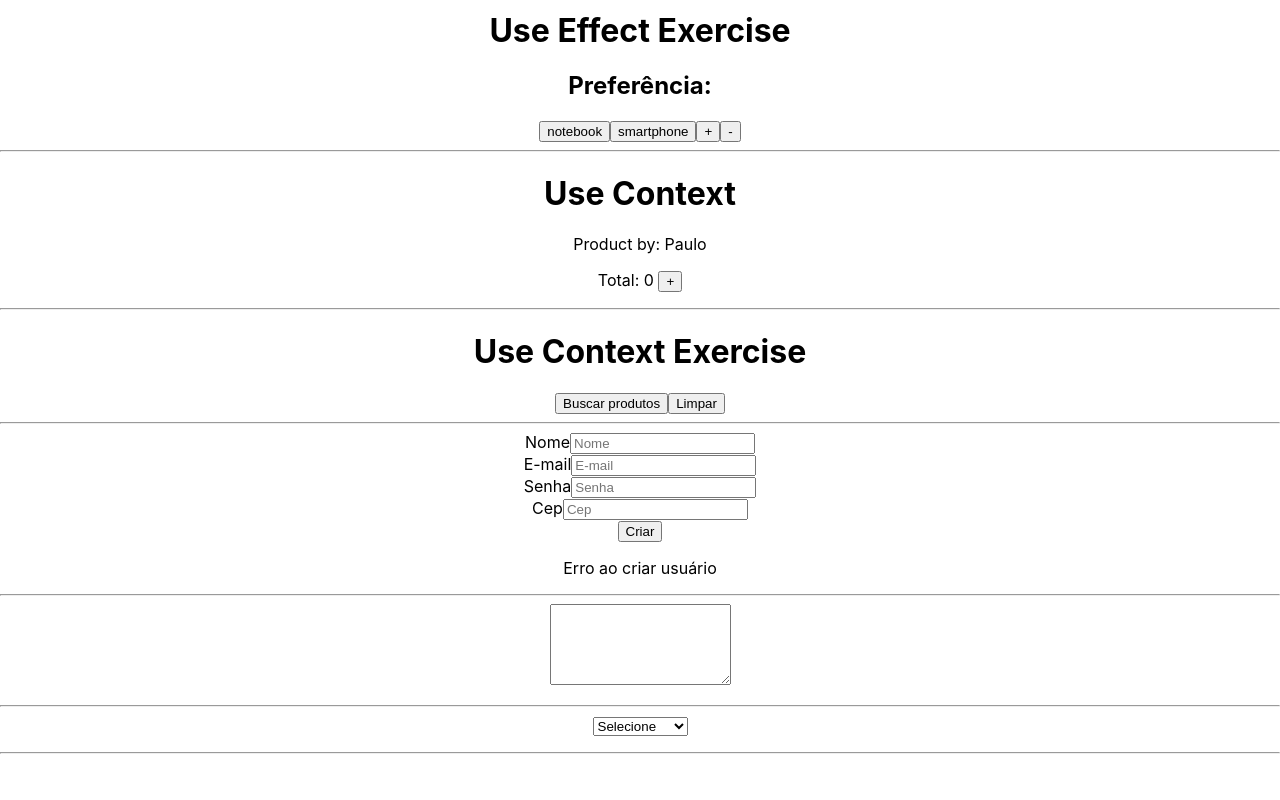
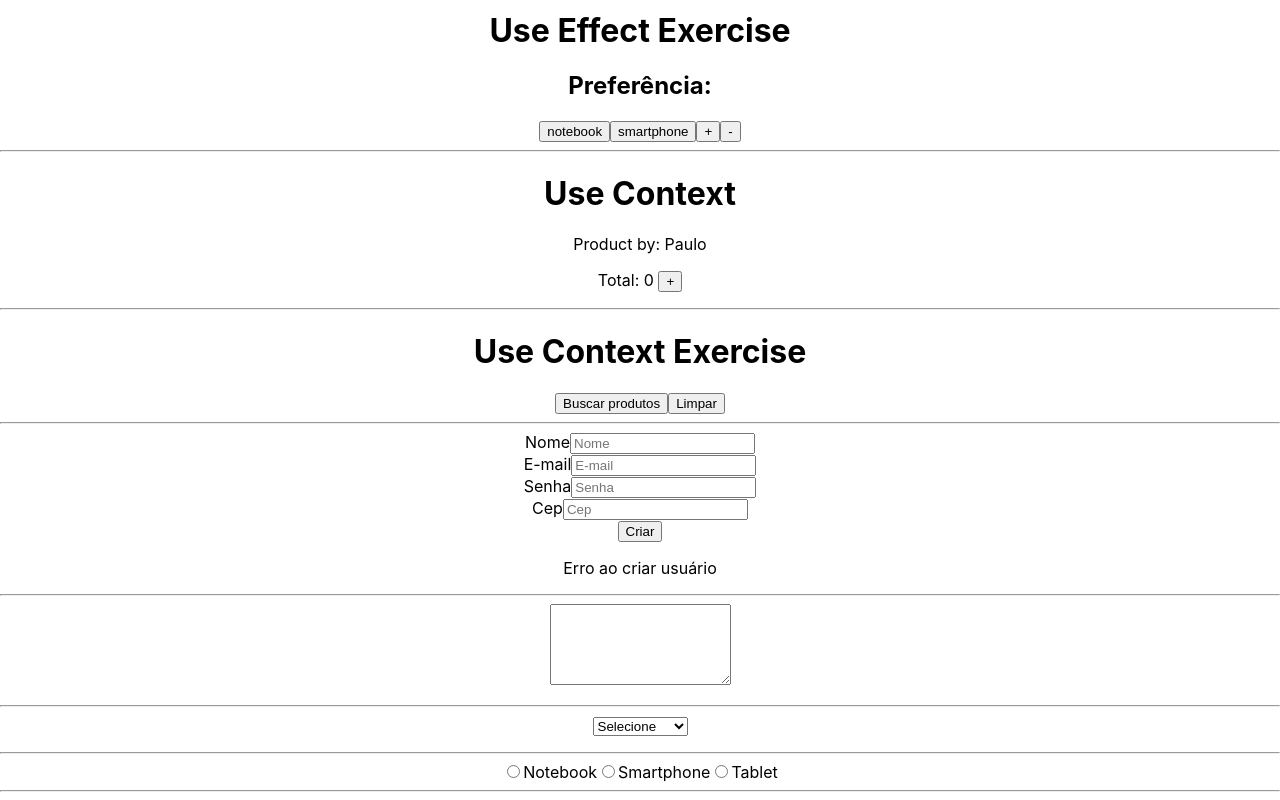
Before and after one commit to guilhermetamega/ReactOrigamid, a React (Create React App) app in the folder origamid/: page / in a window 1280 px wide. Shown: the part 2622-3422 px from the top of the page. Before the commit the page ends 3384 px from the top, so only its background shows below. Built offline with nearby package versions, Linux system fonts and the light colour scheme; no server answers.

Commit message:
Radio class study

```diff
--- a/origamid/src/components/Forms/FormUtils/index.jsx
+++ b/origamid/src/components/Forms/FormUtils/index.jsx
@@ -3,6 +3,12 @@ import { useState } from "react";
 export default function FormUtils() {
   const [message, setMessage] = useState("");
   const [select, setSelect] = useState("");
+
+  const [radio, setRadio] = useState("");
+
+  function handleChange({ target }) {
+    setRadio(target.value);
+  }
   return (
     <>
       <form>
@@ -26,6 +32,34 @@ export default function FormUtils() {
           <option value="tablet">Tablet</option>
         </select>
         <p>{select}</p>
+        <hr />
+        <label>
+          <input
+            type="radio"
+            value="notebook"
+            checked={radio === "notebook"}
+            onChange={handleChange}
+          />
+          Notebook
+        </label>
+        <label>
+          <input
+            type="radio"
+            value="smartphone"
+            checked={radio === "smartphone"}
+            onChange={handleChange}
+          />
+          Smartphone
+        </label>
+        <label>
+          <input
+            type="radio"
+            value="tablet"
+            checked={radio === "tablet"}
+            onChange={handleChange}
+          />
+          Tablet
+        </label>
       </form>
       <hr />
     </>
```
